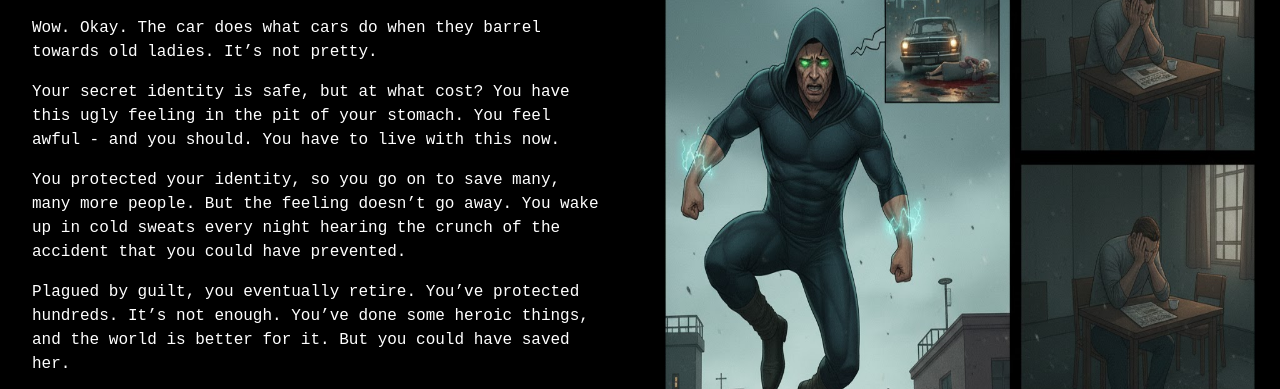
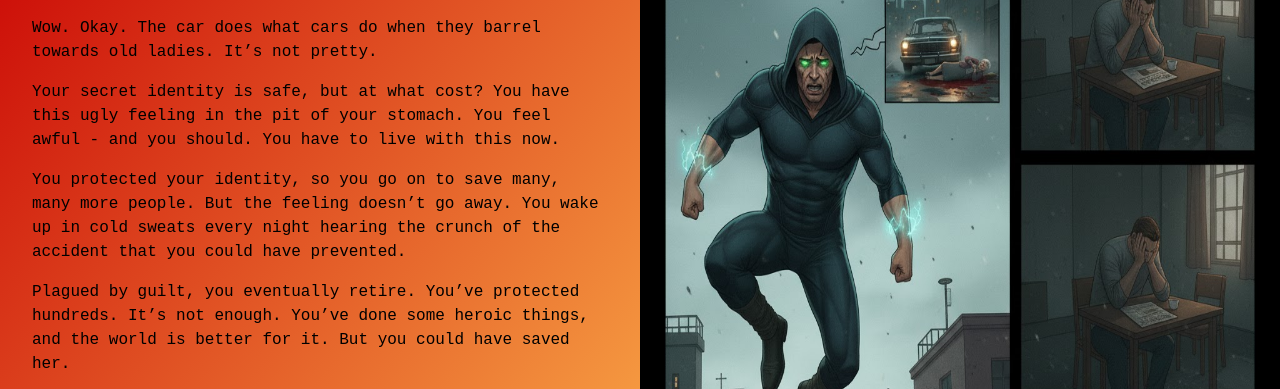
Before and after one commit to sammersaqa/SaqaSC1_DynastyOfStrength, a plain HTML site: page Pages/car-hit.html in a window 1280 px wide. Shown: the part 102-491 px from the top of the page. Drawn offline with Linux system fonts and the light colour scheme.

Commit message:
added gradient to story-strip

```diff
--- a/Styles/v2.css
+++ b/Styles/v2.css
@@ -28,15 +28,16 @@ body {
 }
 
 .story-strip {
+  background-image: linear-gradient(to bottom right, #ca0505, #ffbb4e);
+    background-size: cover;
     position: fixed;
     left: 0;
     width: 50%;
     height: 100%;
-    background-color: black;
     overflow-y: auto;
     scrollbar-color: #ca0505 #ffbb4e;
     scrollbar-width: thin;
-    color: white;
+    color: black;
     font-family: monospace;
     font-size: 1rem;
     box-shadow: 0 -5px 20px #00000099;
```
